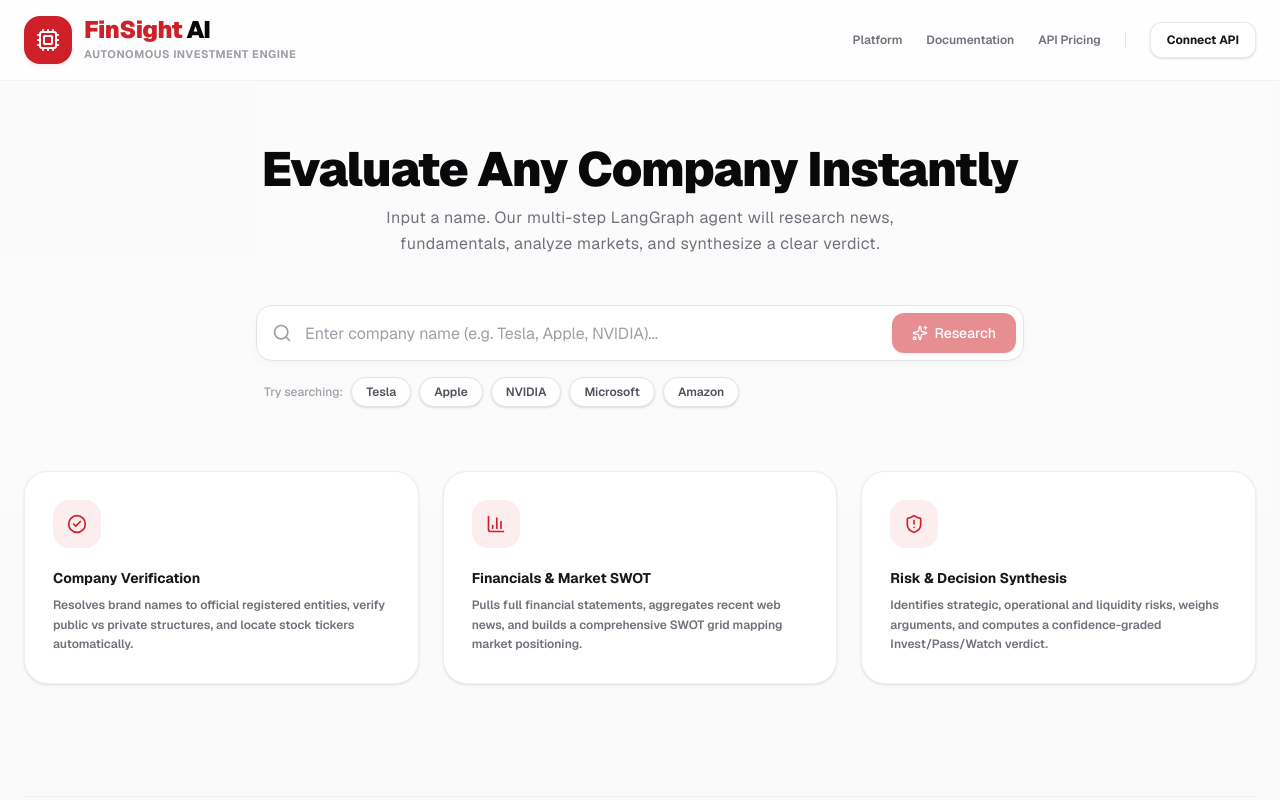
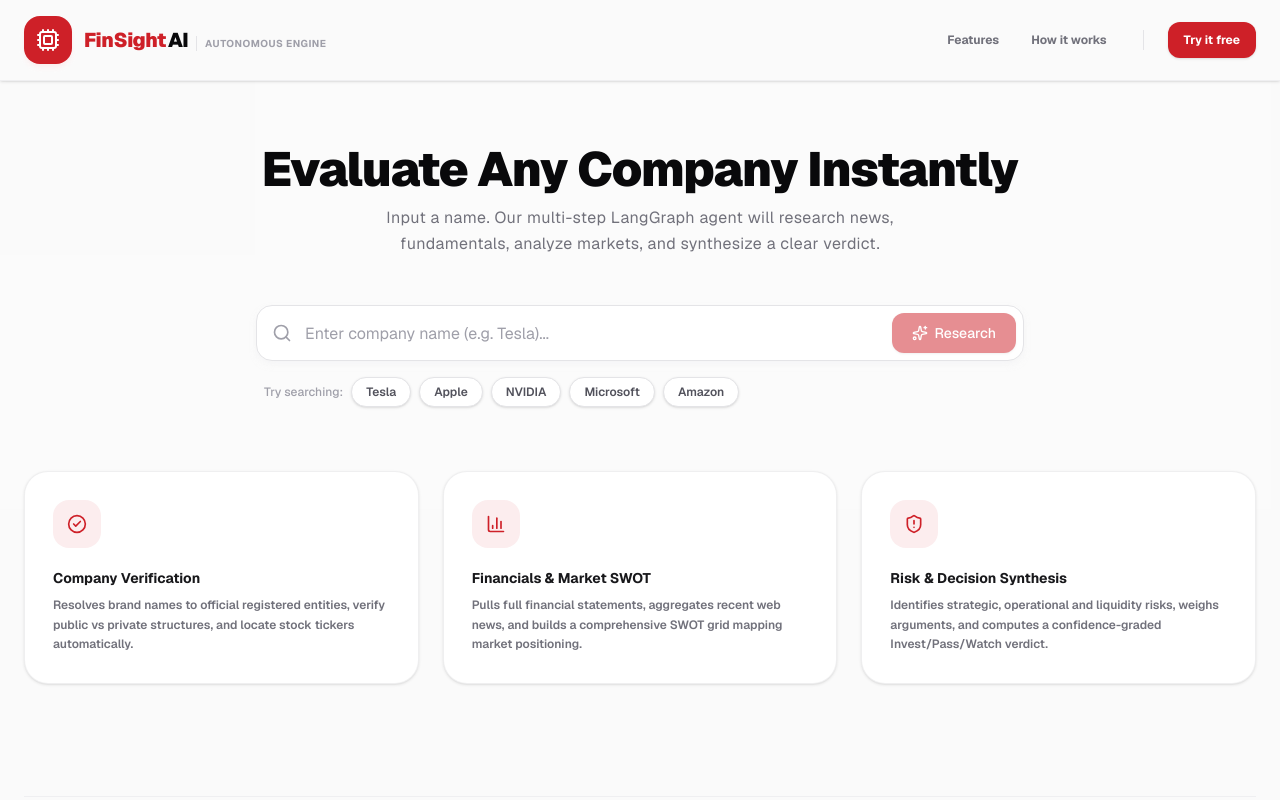
Before and after one commit to abimad123/AIInvestmentResearchAgent, a Next.js app: page / in a window 1280 px wide. Shown: the top 800 px of the page. Built offline with nearby package versions, Linux system fonts and the light colour scheme.

Commit message:
feat: implement company research interface with search input and multi-step agent flow

```diff
--- a/src/app/page.tsx
+++ b/src/app/page.tsx
@@ -1,11 +1,11 @@
 "use client";
 
-import React, { useState } from "react";
+import React, { useState, useEffect } from "react";
 import { SearchBar } from "@/components/SearchBar";
 import { AgentTrail, AgentStep } from "@/components/AgentTrail";
 import { VerdictCard } from "@/components/VerdictCard";
 import { ResultSections } from "@/components/ResultSections";
-import { Cpu, ShieldAlert, CheckCircle2, FileText, BarChart3, HelpCircle, X, ArrowRight, Terminal, ExternalLink } from "lucide-react";
+import { Cpu, ShieldAlert, CheckCircle2, FileText, BarChart3, HelpCircle, X, Menu, ArrowRight, Terminal, ExternalLink } from "lucide-react";
 
 const INITIAL_STEPS: AgentStep[] = [
   { id: "resolveCompany", label: "Resolving Company Identity", status: "idle" },
@@ -20,10 +20,22 @@
   const [isLoading, setIsLoading] = useState(false);
   const [steps, setSteps] = useState<AgentStep[]>(INITIAL_STEPS);
   const [error, setError] = useState<string | null>(null);
-  const [isDocsOpen, setIsDocsOpen] = useState(false);
-  const [isApiOpen, setIsApiOpen] = useState(false);
+  const [isMobileMenuOpen, setIsMobileMenuOpen] = useState(false);
   const [elapsedSeconds, setElapsedSeconds] = useState(0);
   const [stepElapsedSeconds, setStepElapsedSeconds] = useState(0);
+  const [scrolled, setScrolled] = useState(false);
+
+  useEffect(() => {
+    const handleScroll = () => {
+      if (window.scrollY > 20) {
+        setScrolled(true);
+      } else {
+        setScrolled(false);
+      }
+    };
+    window.addEventListener("scroll", handleScroll);
+    return () => window.removeEventListener("scroll", handleScroll);
+  }, []);
 
   // Final outputs
   const [resolvedCompany, setResolvedCompany] = useState<{
@@ -282,45 +294,143 @@
     }
   };
 
+
+  const handleFeaturesClick = () => {
+    resetState();
+    setTimeout(() => {
+      const element = document.getElementById("features");
+      if (element) {
+        element.scrollIntoView({ behavior: "smooth" });
+      }
+    }, 50);
+  };
+
+  const handleHowItWorksClick = () => {
+    resetState();
+    setTimeout(() => {
+      const element = document.getElementById("how-it-works");
+      if (element) {
+        element.scrollIntoView({ behavior: "smooth" });
+      }
+    }, 50);
+  };
+
+  const handleTryItFreeClick = () => {
+    resetState();
+    setTimeout(() => {
+      const element = document.getElementById("search-section");
+      if (element) {
+        element.scrollIntoView({ behavior: "smooth" });
+        const input = document.querySelector("input[type='text']") as HTMLInputElement;
+        if (input) input.focus();
+      }
+    }, 50);
+  };
+
   return (
-    <div className="min-h-screen bg-zinc-50/30 pb-20 font-sans relative overflow-x-hidden">
+    <div className="min-h-screen bg-zinc-50/30 pb-20 font-sans relative overflow-x-clip">
       {/* Decorative subtle top gradient blob */}
       <div className="absolute top-0 left-1/2 -translate-x-1/2 w-full max-w-7xl h-[400px] bg-[radial-gradient(ellipse_at_top,_var(--tw-gradient-stops))] from-brand-soft/80 via-transparent to-transparent -z-10 pointer-events-none blur-3xl" />
 
       {/* Premium Glassmorphic Header */}
-      <header className="sticky top-0 z-50 w-full bg-white/80 backdrop-blur-md border-b border-zinc-200/50 transition-all">
-        <div className="max-w-[1400px] mx-auto px-6 h-20 flex items-center justify-between">
+      <header className={`sticky top-0 z-50 w-full transition-all duration-300 ${
+        scrolled
+          ? "bg-zinc-50/95 border-b border-zinc-200/90 shadow-md backdrop-blur-md"
+          : "bg-zinc-50/90 border-b border-zinc-200/50 shadow-sm backdrop-blur-sm"
+      }`}>
+        <div className={`max-w-[1400px] mx-auto px-6 flex items-center justify-between transition-all duration-300 ${
+          scrolled ? "h-16" : "h-20"
+        }`}>
           <div className="flex items-center gap-3">
-            <div className="bg-brand text-white p-3 rounded-2xl shadow-md shadow-brand-soft flex items-center justify-center">
-              <Cpu className="w-6 h-6" />
+            <div className={`bg-brand text-white rounded-2xl shadow-md shadow-brand-soft flex items-center justify-center transition-all duration-300 ${
+              scrolled ? "p-2.5" : "p-3"
+            }`}>
+              <Cpu className="w-5 h-5 md:w-6 md:h-6" />
             </div>
             <div>
-              <div className="flex items-center gap-2">
-                <h1 className="text-xl md:text-2xl font-black text-zinc-950 tracking-tight flex items-center gap-1 leading-none">
+              <div className="flex items-baseline gap-2">
+                <h1 className="text-lg md:text-xl font-black text-zinc-950 tracking-tight leading-none flex items-center gap-0.5">
                   <span className="text-brand">FinSight</span>
                   <span>AI</span>
                 </h1>
+                <span className="text-[10px] text-zinc-400 font-bold tracking-wider uppercase hidden lg:inline-block border-l border-zinc-200 pl-2">
+                  Autonomous Engine
+                </span>
               </div>
-              <p className="text-[11px] text-zinc-400 font-bold tracking-wider uppercase mt-1">Autonomous investment engine</p>
             </div>
           </div>
 
-          {/* Navigation links & action button */}
+          {/* Navigation links & action CTA */}
           <div className="flex items-center gap-6">
-            <nav className="hidden md:flex items-center gap-6">
-              <button onClick={resetState} className="text-xs font-semibold text-zinc-500 hover:text-zinc-950 transition-colors">Platform</button>
-              <button onClick={() => setIsDocsOpen(true)} className="text-xs font-semibold text-zinc-500 hover:text-zinc-950 transition-colors">Documentation</button>
-              <button onClick={() => setIsApiOpen(true)} className="text-xs font-semibold text-zinc-500 hover:text-zinc-950 transition-colors">API Pricing</button>
+            <nav className="hidden md:flex items-center gap-2">
+              <button
+                onClick={handleFeaturesClick}
+                className="text-xs font-bold text-zinc-500 hover:text-zinc-950 hover:bg-zinc-100 rounded-lg px-3 py-1.5 transition-all cursor-pointer"
+              >
+                Features
+              </button>
+              <button
+                onClick={handleHowItWorksClick}
+                className="text-xs font-bold text-zinc-500 hover:text-zinc-950 hover:bg-zinc-100 rounded-lg px-3 py-1.5 transition-all cursor-pointer"
+              >
+                How it works
+              </button>
             </nav>
-            <div className="h-4 w-[1px] bg-zinc-200 hidden md:block" />
+
+            <div className="hidden md:block h-5 w-[1px] bg-zinc-200" />
+
             <button
-              onClick={() => setIsApiOpen(true)}
-              className="h-9 px-4 rounded-xl bg-white hover:bg-zinc-55 hover:border-zinc-300 text-zinc-900 border border-zinc-200/80 font-bold text-xs transition-all shadow-sm hover:shadow active:scale-95"
+              onClick={handleTryItFreeClick}
+              className="hidden md:flex h-9 px-4 rounded-xl bg-brand hover:bg-brand-hover text-white font-bold text-xs items-center justify-center transition-all shadow-sm hover:shadow active:scale-95 cursor-pointer"
             >
-              Connect API
+              Try it free
+            </button>
+
+            {/* Hamburger menu button for mobile */}
+            <button
+              onClick={() => setIsMobileMenuOpen(!isMobileMenuOpen)}
+              className="p-2 -mr-2 text-zinc-500 hover:text-zinc-950 transition-colors md:hidden cursor-pointer"
+            >
+              {isMobileMenuOpen ? <X className="w-6 h-6 animate-spin-once" /> : <Menu className="w-6 h-6" />}
             </button>
           </div>
         </div>
+
+        {/* Slide-down mobile menu */}
+        {isMobileMenuOpen && (
+          <div className="md:hidden bg-zinc-50/95 backdrop-blur-md border-t border-zinc-200/80 px-6 py-6 space-y-4 shadow-inner animate-fadeIn">
+            <nav className="flex flex-col gap-4">
+              <button
+                onClick={() => {
+                  setIsMobileMenuOpen(false);
+                  handleFeaturesClick();
+                }}
+                className="text-left text-sm font-semibold text-zinc-600 hover:text-zinc-950 hover:bg-zinc-100 rounded-lg px-3 py-1.5 transition-all cursor-pointer"
+              >
+                Features
+              </button>
+              <button
+                onClick={() => {
+                  setIsMobileMenuOpen(false);
+                  handleHowItWorksClick();
+                }}
+                className="text-left text-sm font-semibold text-zinc-600 hover:text-zinc-950 hover:bg-zinc-100 rounded-lg px-3 py-1.5 transition-all cursor-pointer"
+              >
+                How it works
+              </button>
+              <div className="h-[1px] bg-zinc-200 my-2" />
+              <button
+                onClick={() => {
+                  setIsMobileMenuOpen(false);
+                  handleTryItFreeClick();
+                }}
+                className="w-full h-10 rounded-xl bg-brand hover:bg-brand-hover text-white font-bold text-xs flex items-center justify-center transition-all shadow-sm active:scale-95 cursor-pointer"
+              >
+                Try it free
+              </button>
+            </nav>
+          </div>
+        )}
       </header>
 
       <main className="max-w-[1400px] mx-auto px-6 pt-16">
@@ -350,7 +460,7 @@
         {/* Dashboard Area */}
         {!isLoading && !verdictData && !error && (
           <>
-            <div className="max-w-[1400px] mx-auto grid grid-cols-1 md:grid-cols-3 gap-6 mt-16 animate-fadeIn">
+            <div id="features" className="max-w-[1400px] mx-auto grid grid-cols-1 md:grid-cols-3 gap-6 mt-16 animate-fadeIn">
               <div className="bg-white border border-zinc-200/60 rounded-3xl p-7 shadow-sm hover:shadow-md hover:-translate-y-1 hover:border-zinc-300/80 transition-all duration-300 group">
                 <div className="w-12 h-12 rounded-2xl bg-brand-soft text-brand flex items-center justify-center mb-5 group-hover:scale-110 group-hover:bg-brand-soft/80 transition-all duration-300">
                   <CheckCircle2 className="w-5 h-5" />
@@ -383,7 +493,7 @@
             </div>
 
             {/* How it Works Section */}
-            <div className="mt-28 border-t border-zinc-200/50 pt-20 pb-10 max-w-[1400px] mx-auto animate-fadeIn">
+            <div id="how-it-works" className="mt-28 border-t border-zinc-200/50 pt-20 pb-10 max-w-[1400px] mx-auto animate-fadeIn">
               <div className="text-center mb-16">
                 <span className="text-xs font-bold text-brand bg-brand-soft/80 px-3.5 py-1.5 rounded-full border border-brand-soft uppercase tracking-widest">
                   Execution Pipeline
@@ -551,139 +661,6 @@
         )}
       </main>
 
-      {/* Documentation Modal */}
-      {isDocsOpen && (
-        <div className="fixed inset-0 z-[100] flex items-center justify-center bg-zinc-950/45 backdrop-blur-sm p-4 animate-fadeIn">
-          <div className="bg-white border border-zinc-200/80 rounded-3xl max-w-2xl w-full max-h-[85vh] overflow-y-auto shadow-2xl p-8 relative">
-            <button
-              onClick={() => setIsDocsOpen(false)}
-              className="absolute top-6 right-6 p-1.5 rounded-xl hover:bg-zinc-100 text-zinc-400 hover:text-zinc-700 transition-colors"
-            >
-              <X className="w-5 h-5" />
-            </button>
-
-            <div className="flex items-center gap-3 mb-6">
-              <div className="bg-brand-soft text-brand p-2.5 rounded-2xl">
-                <FileText className="w-5 h-5" />
-              </div>
-              <div>
-                <h3 className="text-lg font-extrabold text-zinc-900">Agent Documentation</h3>
-                <p className="text-xs text-zinc-400 font-semibold tracking-wide uppercase mt-0.5">Under the hood of FinSight AI</p>
-              </div>
-            </div>
-
-            <div className="space-y-6 text-sm text-zinc-600 leading-relaxed font-semibold">
-              <section>
-                <h4 className="font-bold text-zinc-900 mb-2">Workflow Graph Architecture</h4>
-                <p className="text-xs text-zinc-500 font-medium leading-relaxed">
-                  The agent runs a stateful LangGraph workflow containing parallel branches. News aggregation and financials audit execute in parallel (fan-out) to optimize latency, then compile into a combined market SWOT and risk assessment module (fan-in) before generating the final synthesized investment verdict.
-                </p>
-              </section>
-
-              <section>
-                <h4 className="font-bold text-zinc-900 mb-2">Model Configuration & Quotas</h4>
-                <ul className="list-disc pl-5 text-xs text-zinc-500 space-y-1.5 font-medium leading-relaxed">
-                  <li><strong>LLM Provider:</strong> Google Gemini API (gemini-2.5-flash)</li>
-                  <li><strong>Rate limits:</strong> 15 requests per minute (RPM)</li>
-                  <li><strong>Daily allowance:</strong> 1,500 requests per day (RPD)</li>
-                </ul>
-              </section>
-
-              <section>
-                <h4 className="font-bold text-zinc-900 mb-2">TLS Interception Troubleshooting</h4>
-                <p className="text-xs text-zinc-500 font-medium leading-relaxed">
-                  When deployed behind decrypting enterprise or campus firewalls, set the <code>NODE_EXTRA_CA_CERTS</code> env variable pointing to your network's root CA certificate (PEM format) to validate secure handshakes.
-                </p>
-              </section>
-            </div>
-
-            <div className="mt-8 pt-6 border-t border-zinc-100 flex justify-end">
-              <button
-                onClick={() => setIsDocsOpen(false)}
-                className="h-10 px-5 rounded-xl bg-zinc-900 hover:bg-zinc-800 text-white font-bold text-xs transition-all shadow-sm active:scale-95"
-              >
-                Close Documentation
-              </button>
-            </div>
-          </div>
-        </div>
-      )}
-
-      {/* API Pricing / Connection Modal */}
-      {isApiOpen && (
-        <div className="fixed inset-0 z-[100] flex items-center justify-center bg-zinc-950/45 backdrop-blur-sm p-4 animate-fadeIn">
-          <div className="bg-white border border-zinc-200/80 rounded-3xl max-w-2xl w-full max-h-[85vh] overflow-y-auto shadow-2xl p-8 relative">
-            <button
-              onClick={() => setIsApiOpen(false)}
-              className="absolute top-6 right-6 p-1.5 rounded-xl hover:bg-zinc-100 text-zinc-400 hover:text-zinc-700 transition-colors"
-            >
-              <X className="w-5 h-5" />
-            </button>
-
-             <div className="flex items-center gap-3 mb-6">
-              <div className="bg-brand-soft text-brand p-2.5 rounded-2xl">
-                <Terminal className="w-5 h-5" />
-              </div>
-              <div>
-                <h3 className="text-lg font-extrabold text-zinc-900">API Connection & Pricing</h3>
-                <p className="text-xs text-zinc-400 font-semibold tracking-wide uppercase mt-0.5">Integrate research into your workflow</p>
-              </div>
-            </div>
-
-            <div className="space-y-6 text-sm text-zinc-600 leading-relaxed font-semibold">
-              <section>
-                <div className="bg-brand-soft/50 border border-brand-soft rounded-2xl p-4 flex gap-3 text-zinc-800">
-                  <Cpu className="w-5 h-5 text-brand flex-shrink-0 mt-0.5" />
-                  <div>
-                    <h5 className="text-xs font-bold">Free Integration Tier</h5>
-                    <p className="text-[11px] text-zinc-500 mt-0.5 font-medium leading-relaxed">
-                      FinSight AI is built open-source. Using the integration endpoint is free under local network deployments.
-                    </p>
-                  </div>
-                </div>
-              </section>
-
-              <section>
-                <h4 className="font-bold text-zinc-900 mb-2">1. cURL Example</h4>
-                <pre className="bg-zinc-950 text-zinc-200 p-4 rounded-xl text-xs font-mono overflow-x-auto leading-relaxed border border-zinc-800">
-{`curl -X POST http://localhost:3000/api/research \\
-  -H "Content-Type: application/json" \\
-  -d '{"companyName": "Apple"}'`}
-                </pre>
-              </section>
-
-              <section>
-                <h4 className="font-bold text-zinc-900 mb-2">2. JavaScript Example</h4>
-                <pre className="bg-zinc-950 text-zinc-200 p-4 rounded-xl text-xs font-mono overflow-x-auto leading-relaxed border border-zinc-800">
-{`const response = await fetch('/api/research', {
-  method: 'POST',
-  headers: { 'Content-Type': 'application/json' },
-  body: JSON.stringify({ companyName: 'NVIDIA' })
-});
-
-const reader = response.body.getReader();
-const decoder = new TextDecoder();
-
-while (true) {
-  const { done, value } = await reader.read();
-  if (done) break;
-  console.log(decoder.decode(value)); // SSE chunks
-}`}
-                </pre>
-              </section>
-            </div>
-
-            <div className="mt-8 pt-6 border-t border-zinc-100 flex justify-end">
-              <button
-                onClick={() => setIsApiOpen(false)}
-                className="h-10 px-5 rounded-xl bg-zinc-900 hover:bg-zinc-800 text-white font-bold text-xs transition-all shadow-sm active:scale-95"
-              >
-                Got It
-              </button>
-            </div>
-          </div>
-        </div>
-      )}
     </div>
   );
 }
--- a/src/components/SearchBar.tsx
+++ b/src/components/SearchBar.tsx
@@ -21,12 +21,12 @@
   };
 
   return (
-    <div className="w-full max-w-3xl mx-auto mb-8">
+    <div id="search-section" className="w-full max-w-3xl mx-auto mb-8 scroll-mt-28">
       <form onSubmit={handleSubmit} className="relative flex items-center">
         <div className="relative flex-1">
           <input
             type="text"
-            placeholder="Enter company name (e.g. Tesla, Apple, NVIDIA)..."
+            placeholder="Enter company name (e.g. Tesla)..."
             value={query}
             onChange={(e) => setQuery(e.target.value)}
             disabled={isLoading}
```
